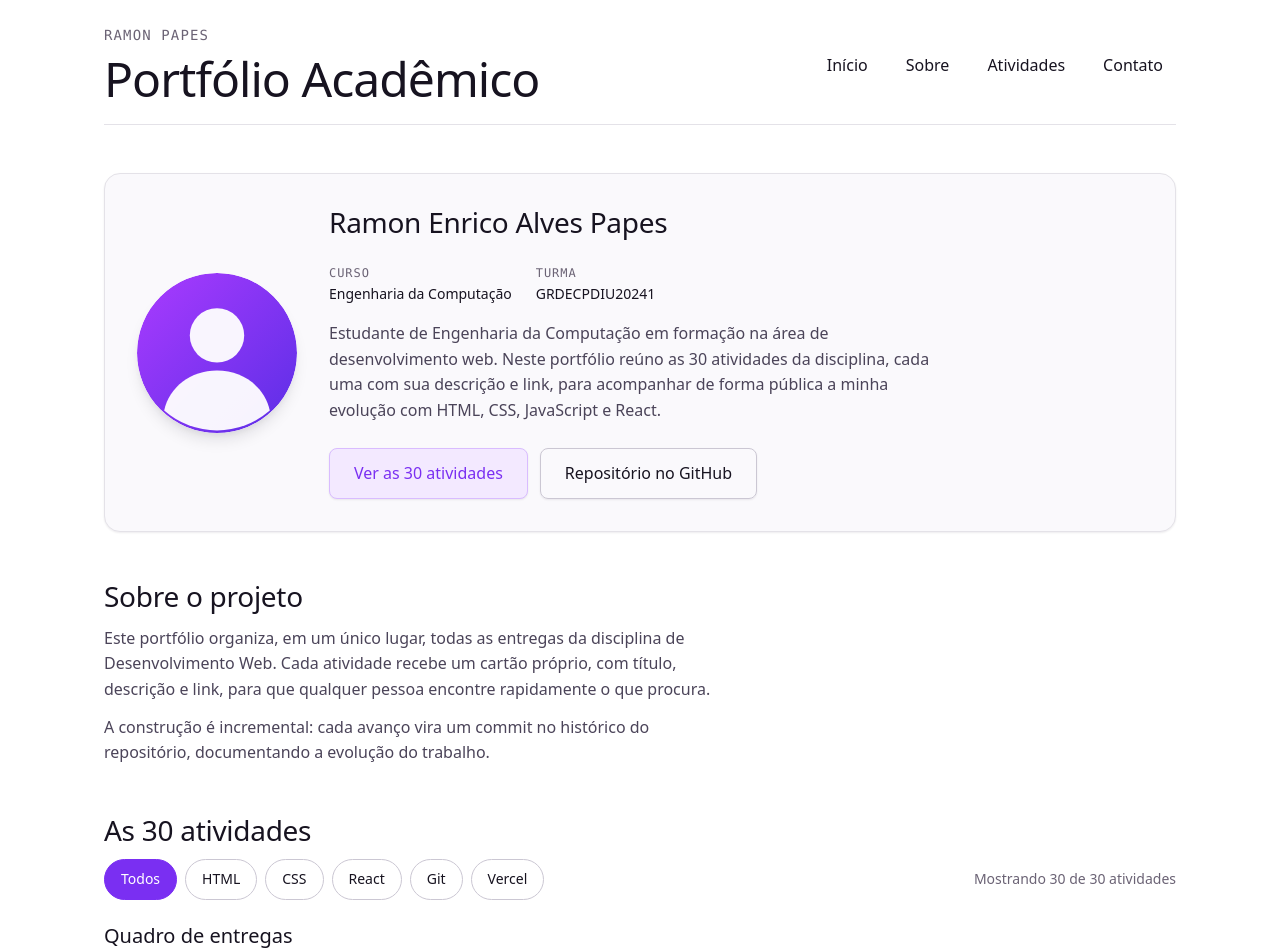
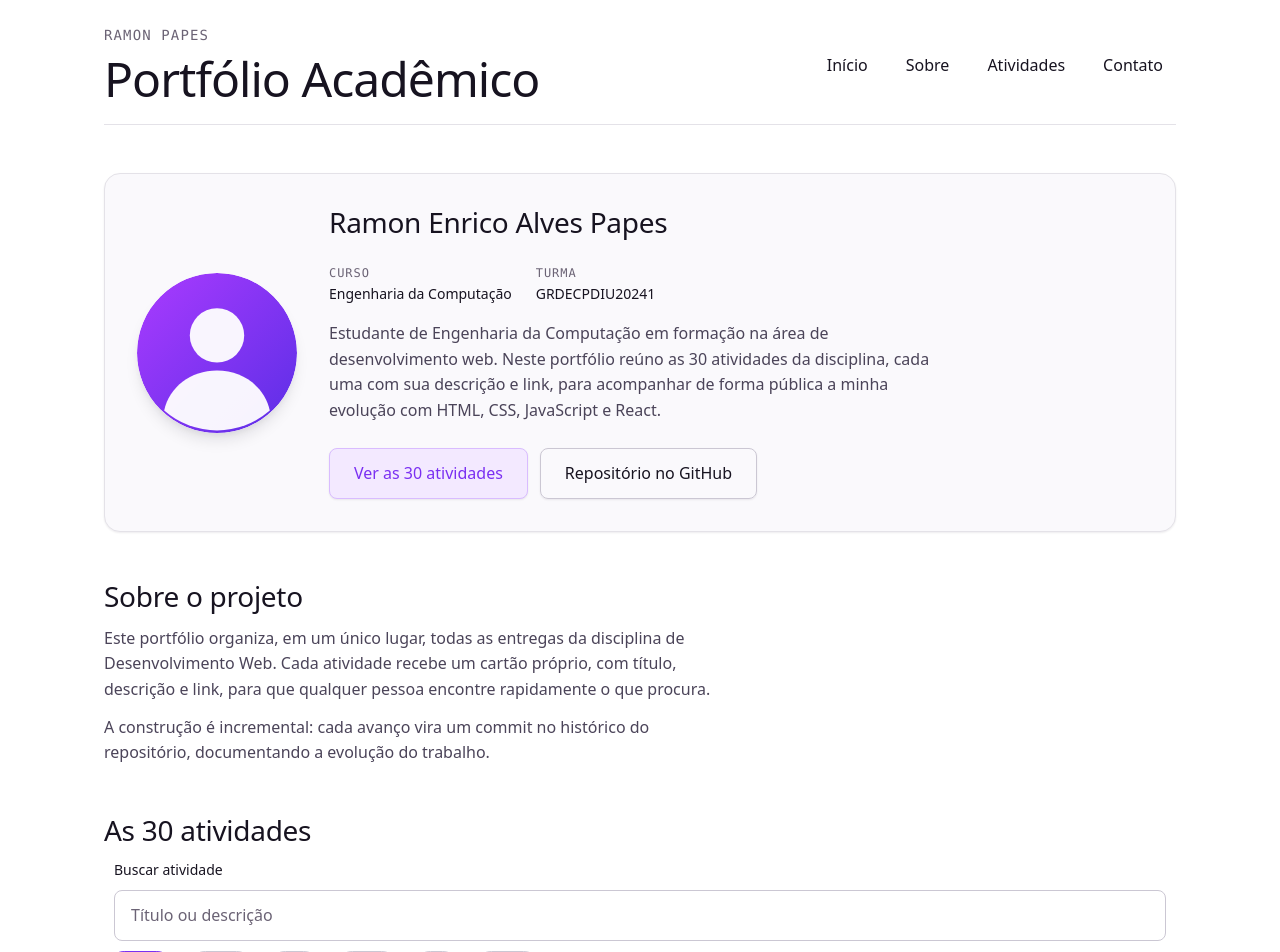
Before and after one commit to RamonPapes/atv_portfolio_academico, a React (Vite) app: page / in a window 1280 px wide. Shown: the top 952 px of the page. Built offline with nearby package versions, Linux system fonts and the light colour scheme.

Commit message:
Adicionar busca por nome

```diff
--- a/src/App.jsx
+++ b/src/App.jsx
@@ -1,4 +1,5 @@
 import { useState } from 'react'
+import BuscaAtividades from './components/BuscaAtividades.jsx'
 import Cabecalho from './components/Cabecalho.jsx'
 import CartaoAtividade from './components/CartaoAtividade.jsx'
 import FiltroTecnologias from './components/FiltroTecnologias.jsx'
@@ -12,16 +13,44 @@ import {
 import avatar from './assets/avatar.svg'
 import './App.css'
 
+const normalizar = (texto) =>
+  texto
+    .normalize('NFD')
+    .replace(/[\u0300-\u036f]/g, '')
+    .toLowerCase()
+    .trim()
+
+const mensagemSemResultado = (tecnologia, termo) => {
+  if (termo !== '' && tecnologia !== FILTRO_PADRAO) {
+    return `Nenhuma atividade de ${tecnologia} corresponde a "${termo}".`
+  }
+
+  if (termo !== '') {
+    return `Nenhuma atividade corresponde a "${termo}".`
+  }
+
+  return `Nenhuma atividade usa ${tecnologia}.`
+}
+
 function App() {
   const [tecnologiaSelecionada, setTecnologiaSelecionada] =
     useState(FILTRO_PADRAO)
+  const [termoBusca, setTermoBusca] = useState('')
 
-  const atividadesVisiveis =
-    tecnologiaSelecionada === FILTRO_PADRAO
-      ? atividades
-      : atividades.filter((atividade) =>
-          atividade.tecnologia.includes(tecnologiaSelecionada),
-        )
+  const termo = normalizar(termoBusca)
+
+  const atividadesVisiveis = atividades.filter((atividade) => {
+    const combinaTecnologia =
+      tecnologiaSelecionada === FILTRO_PADRAO ||
+      atividade.tecnologia.includes(tecnologiaSelecionada)
+
+    const combinaTermo =
+      termo === '' ||
+      normalizar(atividade.titulo).includes(termo) ||
+      normalizar(atividade.descricao).includes(termo)
+
+    return combinaTecnologia && combinaTermo
+  })
 
   return (
     <div className="app">
@@ -98,6 +127,8 @@ function App() {
         <section id="atividades" aria-labelledby="titulo-atividades">
           <h2 id="titulo-atividades">As 30 atividades</h2>
 
+          <BuscaAtividades termo={termoBusca} aoBuscar={setTermoBusca} />
+
           <FiltroTecnologias
             opcoes={FILTROS}
             selecionada={tecnologiaSelecionada}
@@ -111,8 +142,8 @@ function App() {
             <ul className="atividades__lista">
               {atividadesVisiveis.length === 0 ? (
                 <li className="atividades__vazio">
-                  Nenhuma atividade usa {tecnologiaSelecionada}. Escolha outra
-                  tecnologia ou volte para Todos.
+                  {mensagemSemResultado(tecnologiaSelecionada, termoBusca.trim())}{' '}
+                  Ajuste a busca ou volte para o filtro Todos.
                 </li>
               ) : (
                 atividadesVisiveis.map((atividade) => (
--- /dev/null
+++ b/src/components/BuscaAtividades.css
@@ -0,0 +1,59 @@
+.busca {
+  display: flex;
+  flex-direction: column;
+  gap: var(--espaco-2);
+  margin: 10px;
+}
+
+.busca__rotulo {
+  font-size: var(--texto-sm);
+  font-weight: var(--peso-medio);
+  color: var(--cor-texto-forte);
+}
+
+.busca__campo {
+  display: flex;
+  flex-wrap: wrap;
+  align-items: center;
+  gap: var(--espaco-2);
+}
+
+.busca__entrada {
+  flex: 1 1 18rem;
+  min-width: 0;
+  padding: var(--espaco-3) var(--espaco-4);
+  border: 1px solid var(--cor-borda-forte);
+  border-radius: var(--raio-md);
+  background: var(--cor-fundo);
+  color: var(--cor-texto-forte);
+  font-size: var(--texto-md);
+  transition: border-color var(--transicao);
+}
+
+.busca__entrada::placeholder {
+  color: var(--cor-texto-suave);
+}
+
+.busca__entrada:hover {
+  border-color: var(--cor-marca-borda);
+}
+
+.busca__limpar {
+  padding: var(--espaco-2) var(--espaco-3);
+  border: 1px solid var(--cor-borda-forte);
+  border-radius: var(--raio-md);
+  background: transparent;
+  color: var(--cor-texto-forte);
+  font-size: var(--texto-sm);
+  font-weight: var(--peso-medio);
+  transition:
+    background var(--transicao),
+    border-color var(--transicao),
+    color var(--transicao);
+}
+
+.busca__limpar:hover {
+  border-color: var(--cor-marca-borda);
+  background: var(--cor-marca-suave);
+  color: var(--cor-marca);
+}
--- /dev/null
+++ b/src/components/BuscaAtividades.jsx
@@ -0,0 +1,35 @@
+import './BuscaAtividades.css'
+
+function BuscaAtividades({ termo, aoBuscar }) {
+  return (
+    <div className="busca">
+      <label className="busca__rotulo" htmlFor="busca-atividades">
+        Buscar atividade
+      </label>
+
+      <div className="busca__campo">
+        <input
+          className="busca__entrada"
+          id="busca-atividades"
+          type="search"
+          value={termo}
+          placeholder="Título ou descrição"
+          autoComplete="off"
+          onChange={(evento) => aoBuscar(evento.target.value)}
+        />
+
+        {termo !== '' && (
+          <button
+            type="button"
+            className="busca__limpar"
+            onClick={() => aoBuscar('')}
+          >
+            Limpar
+          </button>
+        )}
+      </div>
+    </div>
+  )
+}
+
+export default BuscaAtividades
--- a/src/data/atividades.js
+++ b/src/data/atividades.js
@@ -188,9 +188,9 @@ export const atividades = [
     numero: 18,
     titulo: 'Criar busca por texto',
     descricao:
-      'Campo de busca controlado filtrando por título ou descrição sem diferenciar maiúsculas e minúsculas, com mensagem para o estado sem resultados.',
+      'Campo controlado filtrando por título ou descrição, ignorando maiúsculas e acentos, combinado com o filtro de tecnologia e com mensagem própria quando nada é encontrado.',
     tecnologia: ['React', 'useState'],
-    status: STATUS.PLANEJADA,
+    status: STATUS.CONCLUIDA,
     link: null,
   },
   {
```
